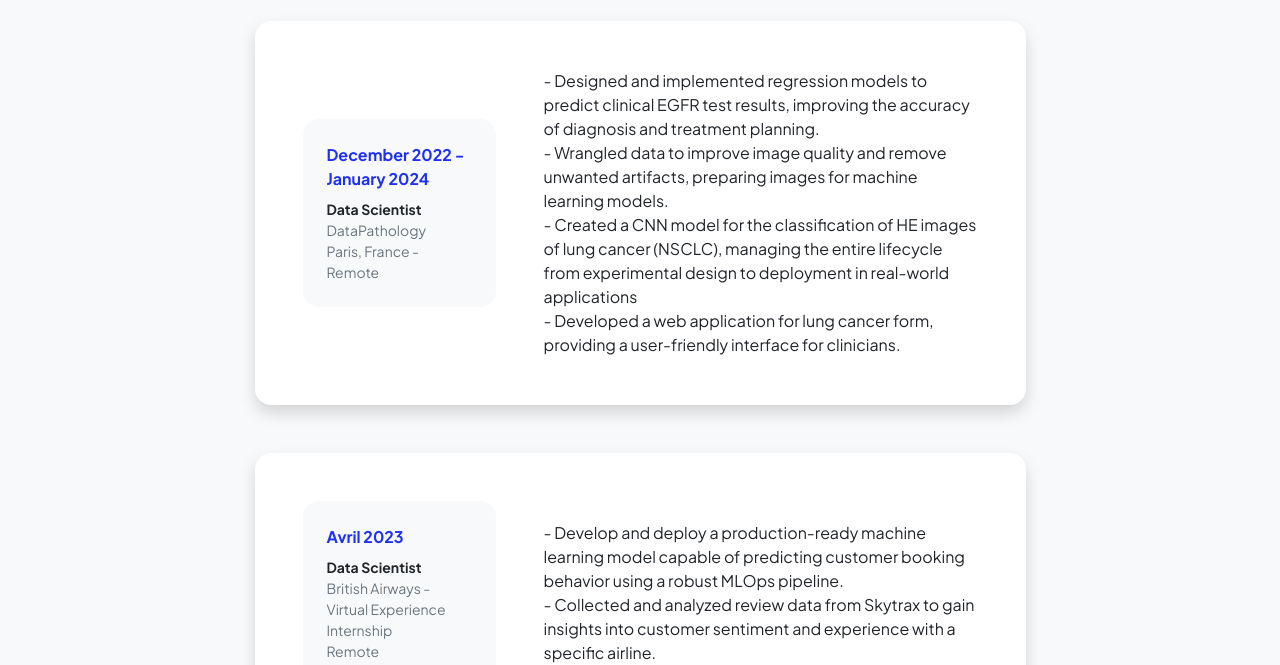
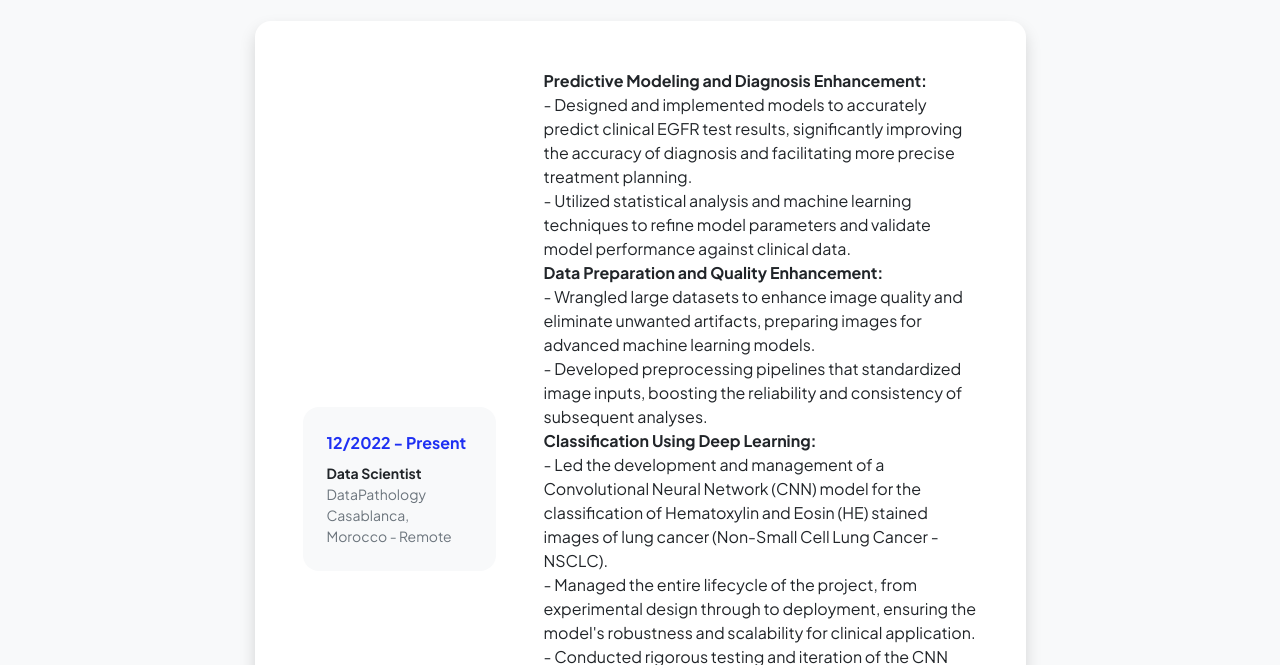
Before and after one commit to zagnouneotmane/zagnouneotmane.github.io, a website: page resume.html in a window 1280 px wide. Shown: the part 287-952 px from the top of the page. Drawn offline with nearby package versions, Linux system fonts and the light colour scheme.

Commit message:
update resume

```diff
--- a/resume.html
+++ b/resume.html
@@ -78,26 +78,41 @@
                     <div class="col text-center text-lg-start mb-4 mb-lg-0">
                       <div class="bg-light p-4 rounded-4">
                         <div class="text-primary fw-bolder mb-2">
-                          December 2022 - January 2024
+                          12/2022 - Present
                         </div>
                         <div class="small fw-bolder">Data Scientist</div>
                         <div class="small text-muted">DataPathology</div>
-                        <div class="small text-muted">Paris, France - Remote</div>
+                        <div class="small text-muted">Casablanca, Morocco - Remote</div>
                       </div>
                     </div>
                     <div class="col-lg-8">
                       <div>
 
-                        - Designed and implemented regression models to predict clinical EGFR test results, improving the accuracy
-                        of diagnosis and treatment planning.
+                        <b>Predictive Modeling and Diagnosis Enhancement:</b>
                         <br>
-                        - Wrangled data to improve image quality and remove unwanted artifacts, preparing images for machine
-                        learning models.
+                        - Designed and implemented models to accurately predict clinical EGFR test results, significantly improving the accuracy of diagnosis and facilitating more precise treatment planning.
                         <br>
-                        - Created a CNN model for the classification of HE images of lung cancer (NSCLC), managing the entire
-                        lifecycle from experimental design to deployment in real-world applications
+                        - Utilized statistical analysis and machine learning techniques to refine model parameters and validate model performance against clinical data.
                         <br>
-                        - Developed a web application for lung cancer form, providing a user-friendly interface for clinicians.
+                        <b>Data Preparation and Quality Enhancement:</b>
+                        <br>
+                        - Wrangled large datasets to enhance image quality and eliminate unwanted artifacts, preparing images for advanced machine learning models.
+                        <br>
+                        - Developed preprocessing pipelines that standardized image inputs, boosting the reliability and consistency of subsequent analyses.
+                        <br>
+                        <b>Classification Using Deep Learning:</b>
+                        <br>
+                        - Led the development and management of a Convolutional Neural Network (CNN) model for the classification of Hematoxylin and Eosin (HE) stained images of lung cancer (Non-Small Cell Lung Cancer - NSCLC).
+                        <br>
+                        - Managed the entire lifecycle of the project, from experimental design through to deployment, ensuring the model's robustness and scalability for clinical application.
+                        <br>
+                        - Conducted rigorous testing and iteration of the CNN model, enhancing its predictive accuracy and operational efficiency in real-world settings.
+                        <br>
+                        <b>Innovation and Team Collaboration:</b>
+                        <br>
+                        - Collaborated closely and remotely with interdisciplinary teams, including clinical experts, to align model development with practical healthcare needs and requirements.
+                        <br>
+                        - Contributed to team knowledge sharing and training sessions on data science techniques and best practices, enhancing team capabilities and project outcomes.
                       </div>
                     </div>
                   </div>
@@ -112,7 +127,7 @@
                     <div class="col text-center text-lg-start mb-4 mb-lg-0">
                       <div class="bg-light p-4 rounded-4">
                         <div class="text-primary fw-bolder mb-2">
-                          Avril 2023
+                           09/2022 - 12/2022
                         </div>
                         <div class="small fw-bolder">
                           Data Scientist
@@ -125,11 +140,19 @@
                     </div>
                     <div class="col-lg-8">
                       <div>
-                        - Develop and deploy a production-ready machine learning model capable of predicting
-                        customer booking behavior using a robust MLOps pipeline.
+                        - Explored and analyzed a customer booking dataset to understand features and relationships.
                         <br>
-                        - Collected and analyzed review data from Skytrax to gain insights into customer sentiment and
-                        experience with a specific airline.
+                        - Visualized key statistics and distributions to gain insights into customer booking patterns.
+                        <br>
+                        - Designed and implemented a data pipeline using DVC to ensure data versioning and reproducibility.
+                        <br>
+                        - Utilized experiment tracking tools to compare and evaluate different machine learning models for predicting customer booking behavior.
+                        <br>
+                        - Built a CI/CD pipeline to automate model training, testing, and deployment.
+                        <br>
+                        - Established CML practices for continuous monitoring of the deployed model, enabling proactive identification of performance degradation and triggering retraining as needed.
+                        <br>
+                        - Containerized the final model using FastAPI in Docker for efficient deployment.
 
                       </div>
                     </div>
@@ -306,13 +329,7 @@
                         Computer Vision (CV)
                         </div>
                       </div>
-                      <div class="col">
-                        <div
-                          class="d-flex align-items-center bg-light rounded-4 p-3 h-100"
-                        >
-                        Natural Language Processing (NLP)
-                        </div>
-                      </div>
+
                     </div>
                     <div class="row row-cols-1 row-cols-md-3">
                       <div class="col mb-4 mb-md-0">
```
Also changed, not shown: index.html (+10 -6 lines), assets/img/personal_pics/prefessional pic/pic2.jpeg (added).
